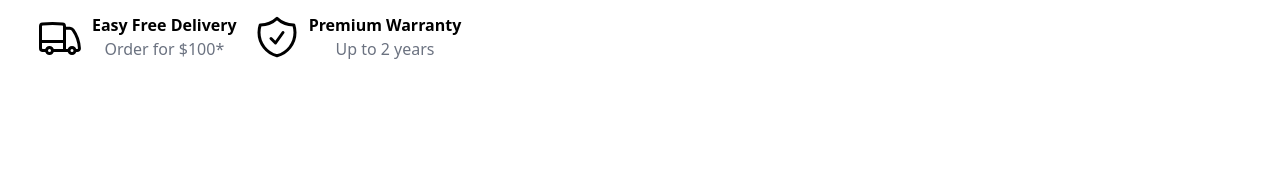
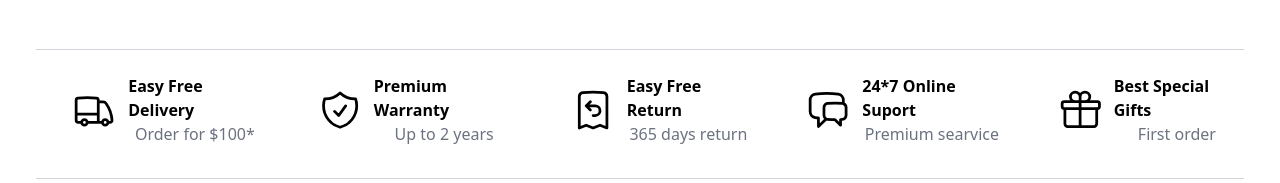
Before and after one commit to SheilaRopero/clonPagina, a website: page src/index.html in a window 1280 px wide. Shown: the part 893-1076 px from the top of the page. Before the commit the page ends 960 px from the top, so only its background shows below. Drawn offline with nearby package versions, Linux system fonts and the light colour scheme; files that its build step writes are made by us from their sources.

Commit message:
Avances 2.5

```diff
--- a/src/index.html
+++ b/src/index.html
@@ -182,9 +182,9 @@
                 </section>
             </div>
         </div>
-        <div class="inline-block">
-            <ul class="flex space-x-4 pl-9">
-                <div class="flex space-x-2 items-center">
+        <div class="inline-block pt-6 pb-8 m-9 border-gray-300 border-t-[1px] border-b-[1px]">
+            <ul class="flex space-x-14 pl-9 mr-1">
+                <div class="flex space-x-3 items-center">
                     <svg xmlns="http://www.w3.org/2000/svg" fill="none" viewBox="0 0 24 24" stroke-width="1.5" stroke="currentColor" class="w-12 h-12">
                         <path stroke-linecap="round" stroke-linejoin="round" d="M8.25 18.75a1.5 1.5 0 01-3 0m3 0a1.5 1.5 0 00-3 0m3 0h6m-9 0H3.375a1.125 1.125 0 01-1.125-1.125V14.25m17.25 4.5a1.5 1.5 0 01-3 0m3 0a1.5 1.5 0 00-3 0m3 0h1.125c.621 0 1.129-.504 1.09-1.124a17.902 17.902 0 00-3.213-9.193 2.056 2.056 0 00-1.58-.86H14.25M16.5 18.75h-2.25m0-11.177v-.958c0-.568-.422-1.048-.987-1.106a48.554 48.554 0 00-10.026 0 1.106 1.106 0 00-.987 1.106v7.635m12-6.677v6.677m0 4.5v-4.5m0 0h-12" />
                       </svg>
@@ -193,7 +193,7 @@
                         <p class="text-gray-500 text-center">Order for $100*</p>
                     </li>
                 </div>
-                <div class="flex space-x-2 items-center">
+                <div class="flex space-x-3 items-center">
                     <svg xmlns="http://www.w3.org/2000/svg" fill="none" viewBox="0 0 24 24" stroke-width="1.5" stroke="currentColor" class="w-12 h-12">
                         <path stroke-linecap="round" stroke-linejoin="round" d="M9 12.75L11.25 15 15 9.75m-3-7.036A11.959 11.959 0 013.598 6 11.99 11.99 0 003 9.749c0 5.592 3.824 10.29 9 11.623 5.176-1.332 9-6.03 9-11.622 0-1.31-.21-2.571-.598-3.751h-.152c-3.196 0-6.1-1.248-8.25-3.285z" />
                       </svg>
@@ -202,14 +202,32 @@
                         <p class="text-gray-500 text-center">Up to 2 years</p>
                     </li>
                 </div>
-                <div>
-                    <li></li>
+                <div class="flex space-x-3 items-center">
+                    <svg xmlns="http://www.w3.org/2000/svg" fill="none" viewBox="0 0 24 24" stroke-width="1.5" stroke="currentColor" class="w-12 h-12">
+                        <path stroke-linecap="round" stroke-linejoin="round" d="M8.25 9.75h4.875a2.625 2.625 0 010 5.25H12M8.25 9.75L10.5 7.5M8.25 9.75L10.5 12m9-7.243V21.75l-3.75-1.5-3.75 1.5-3.75-1.5-3.75 1.5V4.757c0-1.108.806-2.057 1.907-2.185a48.507 48.507 0 0111.186 0c1.1.128 1.907 1.077 1.907 2.185z" />
+                      </svg>
+                    <li>
+                        <p class="font-semibold">Easy Free Return</p>
+                        <p class="text-gray-500 text-center">365 days return</p>
+                    </li>
                 </div>
-                <div>
-                    <li></li>
+                <div class="flex space-x-3 items-center">
+                    <svg xmlns="http://www.w3.org/2000/svg" fill="none" viewBox="0 0 24 24" stroke-width="1.5" stroke="currentColor" class="w-12 h-12">
+                        <path stroke-linecap="round" stroke-linejoin="round" d="M20.25 8.511c.884.284 1.5 1.128 1.5 2.097v4.286c0 1.136-.847 2.1-1.98 2.193-.34.027-.68.052-1.02.072v3.091l-3-3c-1.354 0-2.694-.055-4.02-.163a2.115 2.115 0 01-.825-.242m9.345-8.334a2.126 2.126 0 00-.476-.095 48.64 48.64 0 00-8.048 0c-1.131.094-1.976 1.057-1.976 2.192v4.286c0 .837.46 1.58 1.155 1.951m9.345-8.334V6.637c0-1.621-1.152-3.026-2.76-3.235A48.455 48.455 0 0011.25 3c-2.115 0-4.198.137-6.24.402-1.608.209-2.76 1.614-2.76 3.235v6.226c0 1.621 1.152 3.026 2.76 3.235.577.075 1.157.14 1.74.194V21l4.155-4.155" />
+                      </svg>
+                    <li>
+                        <p class="font-semibold">24*7 Online Suport</p>
+                        <p class="text-gray-500 text-center">Premium searvice</p>
+                    </li>
                 </div>
-                <div>
-                    <li></li>
+                <div class="flex space-x-3 items-center">
+                    <svg xmlns="http://www.w3.org/2000/svg" fill="none" viewBox="0 0 24 24" stroke-width="1.5" stroke="currentColor" class="w-12 h-12">
+                        <path stroke-linecap="round" stroke-linejoin="round" d="M21 11.25v8.25a1.5 1.5 0 01-1.5 1.5H5.25a1.5 1.5 0 01-1.5-1.5v-8.25M12 4.875A2.625 2.625 0 109.375 7.5H12m0-2.625V7.5m0-2.625A2.625 2.625 0 1114.625 7.5H12m0 0V21m-8.625-9.75h18c.621 0 1.125-.504 1.125-1.125v-1.5c0-.621-.504-1.125-1.125-1.125h-18c-.621 0-1.125.504-1.125 1.125v1.5c0 .621.504 1.125 1.125 1.125z" />
+                      </svg>
+                    <li>
+                        <p class="font-semibold">Best Special Gifts</p>
+                        <p class="text-gray-500 text-center">First order</p>
+                    </li>
                 </div>
             </ul>
         </div>
```
